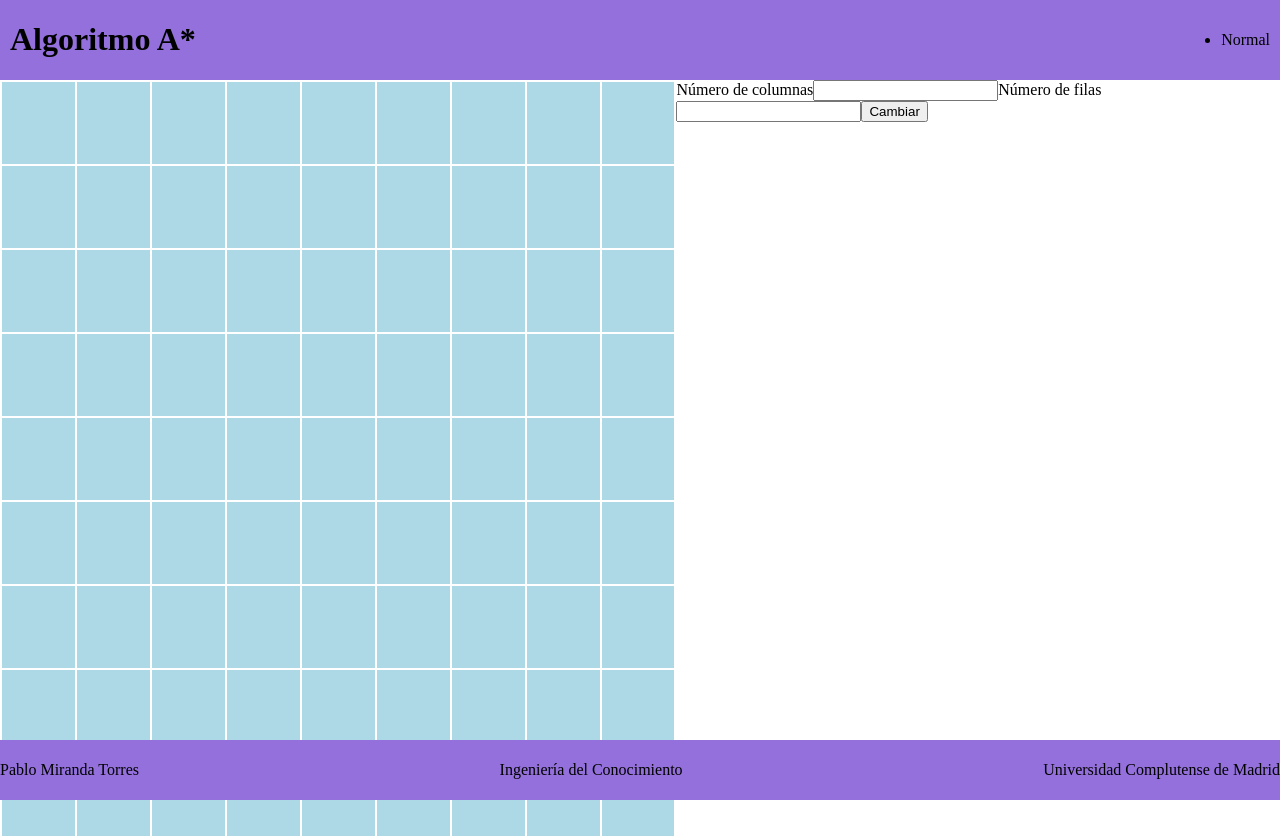
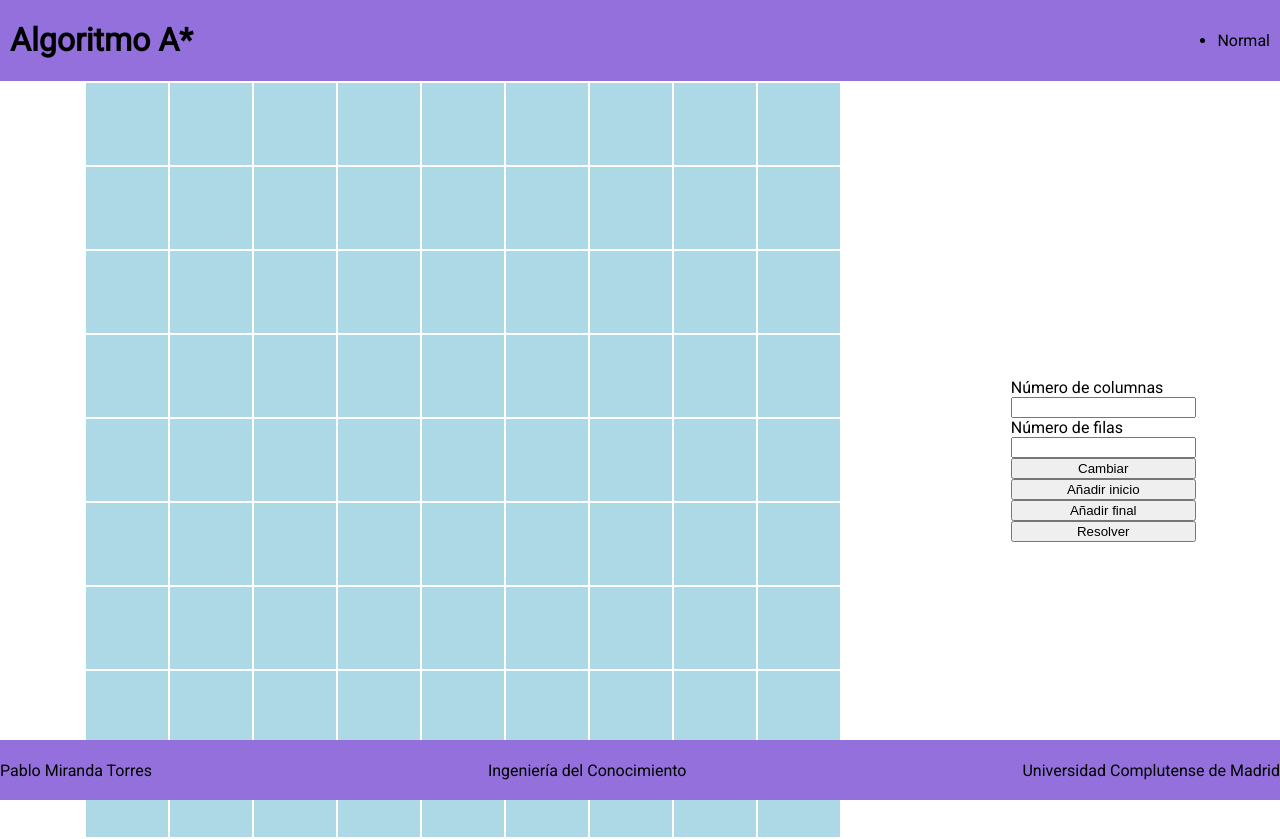
Before and after one commit to pablo-mirtor/astaralgorithm, an Angular app: page / in a window 1280 px wide. Built offline with nearby package versions, Linux system fonts and the light colour scheme.

Commit message:
improvements

```diff
--- /dev/null
+++ b/src/app/coord.ts
@@ -0,0 +1,25 @@
+export class Coord {
+  private _x: number;
+  private _y: number;
+
+  constructor(x: number, y: number) {
+    this._x = x;
+    this._y = y;
+  }
+
+  getX(): number {
+    return this._x;
+  }
+
+  setXx(value: number) {
+    this._x = value;
+  }
+
+  getY(): number {
+    return this._y;
+  }
+
+  setY(value: number) {
+    this._y = value;
+  }
+}
--- a/src/app/footer/footer.component.css
+++ b/src/app/footer/footer.component.css
@@ -1,5 +1,5 @@
 footer{
-  position: absolute;
+  position: fixed;
   display: flex;
   background: mediumpurple;
   justify-content: space-between;
--- a/src/app/node.ts
+++ b/src/app/node.ts
@@ -1,18 +1,38 @@
 import {CellState} from './cell-state.enum';
-
+import {Coord} from './coord';
 export class Node {
 
-   public state: CellState;
+   private _state: CellState;
+   private _coords: Coord;
+   private _opened: boolean;
 
-   constructor() {
-     this.state = CellState.empty;
+   constructor(x: number, y: number) {
+     this._state = CellState.empty;
+     this._coords = new Coord(x, y);
    }
 
   getState(): CellState {
-     return this.state;
+    return this._state;
   }
 
-  setState(cs: CellState): void {
-     this.state = cs;
+  setState(value: CellState) {
+    this._state = value;
+  }
+
+  getCoords(): Coord {
+    return this._coords;
+  }
+
+  setCoords(value: Coord) {
+    this._coords = value;
+  }
+
+
+  getOpened(): boolean {
+    return this._opened;
+  }
+
+  setOpened(value: boolean) {
+    this._opened = value;
   }
 }
--- a/src/app/table-service.service.ts
+++ b/src/app/table-service.service.ts
@@ -1,19 +1,51 @@
-import { Injectable } from '@angular/core';
-import { Node } from './node';
+import {Injectable} from '@angular/core';
+import {Node} from './node';
+import {CellState} from './cell-state.enum';
+import {Coord} from './coord';
+import {Table} from './table';
 @Injectable({
   providedIn: 'root'
 })
 export class TableServiceService {
+  table: Table;
   nodeTable: Node[][];
+  iniCoords: Coord;
+  endCoords: Coord;
+  rows: number;
+  columns: number;
   constructor() {}
-  createNewTable(x: number, y: number): Node[][] {
-    this.nodeTable = [];
-    for (let i = 0; i < x; i++) {
+  createNewTable(x: number, y: number): Table {
+    this.table = new Table(x,y);
+    return this.table;
+  }
+
+  findIniPos(): Coord {
+    for (let i = 0; i < this.rows; i++) {
       this.nodeTable[i] = [];
-      for (let j = 0; j < y; j++) {
-        this.nodeTable[i][j] = new Node();
+      for (let j = 0; j < this.columns; j++) {
+        if (this.nodeTable[i][j].getState() === CellState.start) {
+          this.iniCoords = this.nodeTable[i][j].getCoords()
+          return this.iniCoords;
+        }
       }
     }
-    return this.nodeTable;
+    return null;
+  }
+
+  findEndPos(): Coord {
+    for (let i = 0; i < this.rows; i++) {
+      this.nodeTable[i] = [];
+      for (let j = 0; j < this.columns; j++) {
+        if (this.nodeTable[i][j].getState() === CellState.end) {
+          this.endCoords = this.nodeTable[i][j].getCoords()
+          return this.endCoords;
+        }
+      }
+    }
+    return null;
+  }
+
+  solveMap() : Table{
+    return null;
   }
 }
--- /dev/null
+++ b/src/app/table.ts
@@ -0,0 +1,67 @@
+import {Node} from './node';
+import {Coord} from './coord';
+import {CellState} from './cell-state.enum';
+
+export class Table {
+
+  private _nodeTable: Node[][];
+  private _numRows: number;
+  private _numColumns: number;
+  private _startCoords: Coord;
+  private _endCoords: Coord;
+
+  constructor(numRows: number, numColumns: number) {
+    this._numRows = numRows;
+    this._numColumns = numColumns;
+    this._nodeTable = [];
+    for (let i = 0; i < this._numRows; i++) {
+      this._nodeTable[i] = [];
+      for (let j = 0; j < this._numColumns; j++) {
+        this._nodeTable[i][j] = new Node(i,j);
+      }
+    }
+  }
+
+  getNodeTable(): Node[][] {
+    return this._nodeTable;
+  }
+
+  setNodeTable(value: Node[][]) {
+    this._nodeTable = value;
+  }
+
+  getNumRows(): number {
+    return this._numRows;
+  }
+
+  setNumRows(value: number) {
+    this._numRows = value;
+  }
+
+  getNumColumns(): number {
+    return this._numColumns;
+  }
+
+  setNumColumns(value: number) {
+    this._numColumns = value;
+  }
+
+  getEndCoords(): Coord {
+    return this._endCoords;
+  }
+
+  setEndCoords(value: Coord) {
+    this._endCoords = value;
+  }
+  getStartCoords(): Coord {
+    return this._startCoords;
+  }
+
+  setStartCoords(value: Coord) {
+    this._startCoords = value;
+  }
+
+  at(c: Coord): Node{
+    return this._nodeTable[c.getX()][c.getY()];
+  }
+}
--- a/src/app/table/table.component.css
+++ b/src/app/table/table.component.css
@@ -1,6 +1,7 @@
 main{
   display: flex;
-  justify-content: space-between;
+  justify-content: space-around;
+  align-items: center;
 }
 
 td{
@@ -24,3 +25,8 @@ td.end{
 td.start{
   background: lightgoldenrodyellow;
 }
+
+.options{
+  display:grid;
+  grid-columns: auto auto;
+}
--- a/src/app/table/table.component.html
+++ b/src/app/table/table.component.html
@@ -1,14 +1,21 @@
 <main>
   <table>
-    <tr *ngFor="let row of nodeTable">
-      <td *ngFor="let cell of row" (click)="cellClicked(cell)" [ngClass]="cell.state"></td>
+    <tr *ngFor="let row of nodeTable.getNodeTable()">
+      <td *ngFor="let cell of row" (click)="cellClicked(cell)" [ngClass]="cell.getState()"></td>
     </tr>
   </table>
-  <div>
-    <span>Número de columnas</span>
-    <input type="number" [(ngModel)]="numColumns">
-    <span>Número de filas</span>
-    <input type="number" [(ngModel)]="numRows">
+  <div class="options">
+
+      <span>Número de columnas</span>
+      <input type="number" [(ngModel)]="numColumns">
+
+
+      <span>Número de filas</span>
+      <input type="number" [(ngModel)]="numRows">
+
     <button (click)="updateTable()">Cambiar</button>
+    <button (click)="iniEnable()">Añadir inicio</button>
+    <button (click)="endEnable()">Añadir final</button>
+    <button>Resolver</button>
   </div>
 </main>
--- a/src/app/table/table.component.ts
+++ b/src/app/table/table.component.ts
@@ -1,17 +1,19 @@
-import { Component, OnInit } from '@angular/core';
-import {newArray} from '@angular/compiler/src/util';
+import {Component, OnInit} from '@angular/core';
 import {CellState} from '../cell-state.enum';
 import {Node} from '../node';
 import {TableServiceService} from '../table-service.service';
+
 @Component({
   selector: 'app-table',
   templateUrl: './table.component.html',
   styleUrls: ['./table.component.css']
 })
 export class TableComponent implements OnInit {
-  nodeTable = this.tableService.createNewTable(9, 9);;
+  nodeTable = this.tableService.createNewTable(9, 9);
   numRows: number;
   numColumns: number;
+  clickEnableStart: boolean;
+  clickEnableEnd: boolean;
   constructor(private tableService: TableServiceService) {
   }
 
@@ -19,10 +21,37 @@ export class TableComponent implements OnInit {
   }
 
   cellClicked(node: Node): void{
-    node.state = CellState.forbidden;
+    if(this.clickEnableStart) {
+      node.setState(CellState.start);
+      this.nodeTable.setStartCoords(node.getCoords());
+      this.clickEnableStart = false;
+      return;
+    }
+    if(this.clickEnableEnd) {
+      node.setState(CellState.end);
+      this.nodeTable.setEndCoords(node.getCoords());
+      this.clickEnableEnd = false;
+      return;
+    }
+    if(node.getState() === CellState.empty) {
+      node.setState(CellState.forbidden);
+      return;
+    }
+    node.setState(CellState.empty);
   }
+
 
   updateTable(): void{
     this.nodeTable = this.tableService.createNewTable(this.numRows, this.numColumns);
   }
+
+  iniEnable(): void{
+    this.clickEnableStart = true;
+    this.clickEnableEnd = false;
+  }
+
+  endEnable(): void{
+    this.clickEnableEnd = true;
+    this.clickEnableStart = false;
+  }
 }
--- a/src/index.html
+++ b/src/index.html
@@ -6,6 +6,7 @@
   <base href="/">
   <meta name="viewport" content="width=device-width, initial-scale=1">
   <link rel="icon" type="image/x-icon" href="favicon.ico">
+  <link href="https://fonts.googleapis.com/css?family=Roboto&display=swap" rel="stylesheet">
 </head>
 <body>
   <app-root></app-root>
--- a/src/styles.css
+++ b/src/styles.css
@@ -1,4 +1,5 @@
 /* You can add global styles to this file, and also import other style files */
 body{
   margin: 0;
+  font-family: 'Roboto', sans-serif;
 }
```
Also changed, not shown: 2 other files (tests, documents, lock files or other folders).
